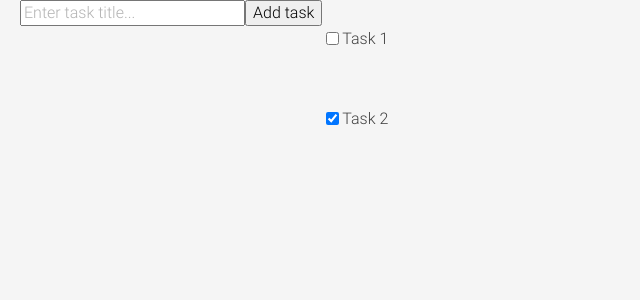
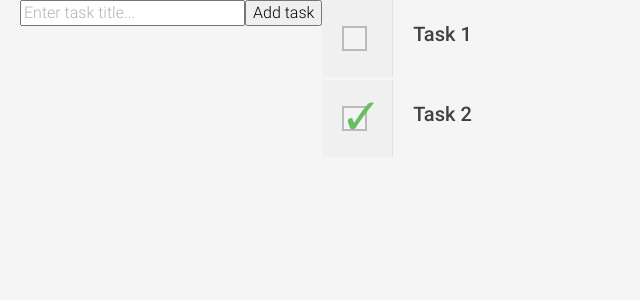
Before and after one commit to farooqam/pakt-ng-components, an Angular app in the folder starter-app/: page /tasks in a window 1280 px wide. Shown: the top 300 px of the page, without its empty margins (0-640 px from the left). Built offline with nearby package versions, Linux system fonts and the light colour scheme; a web font is replaced by a local one.

Commit message:
custom checkbox component

```diff
--- /dev/null
+++ b/starter-app/src/app/shared/ui/components/checkbox/checkbox.component.html
@@ -0,0 +1,4 @@
+<label class="label">
+  <input type="checkbox" class="input" [checked]="checked" (change)="check($event.target.checked)">
+  <span class="text">{{label}}</span>
+</label>
--- /dev/null
+++ b/starter-app/src/app/shared/ui/components/checkbox/checkbox.component.ts
@@ -0,0 +1,16 @@
+import { Component, ViewEncapsulation, Output, EventEmitter, Input } from '@angular/core';
+
+@Component({
+  selector: 'mac-checkbox',
+  templateUrl: './checkbox.component.html',
+  encapsulation: ViewEncapsulation.None
+})
+export class CheckboxComponent {
+  @Input() label: string;
+  @Input() checked: boolean;
+  @Output() changed = new EventEmitter<boolean>();
+
+  check(checked: boolean) {
+    this.changed.emit(checked);
+  }
+}
--- a/starter-app/src/app/tasks/components/task/task.component.html
+++ b/starter-app/src/app/tasks/components/task/task.component.html
@@ -1,2 +1,2 @@
-<input type="checkbox" [checked]="task.done">
-<div>{{task.title}}</div>
+<mac-checkbox [checked]="task.done" (changed)="task.done = $event"></mac-checkbox>
+<div class="title">{{task.title}}</div>
--- a/starter-app/src/app/tasks/tasks.module.ts
+++ b/starter-app/src/app/tasks/tasks.module.ts
@@ -5,10 +5,11 @@ import { TasksRoutingModule } from './tasks-routing.module';
 import { TaskListComponent } from './components/task-list/task-list.component';
 import { TaskComponent } from './components/task/task.component';
 import { EnterTaskComponent } from './components/enter-task/enter-task.component';
+import { CheckboxComponent } from '../shared/ui/components/checkbox/checkbox.component';
 
 
 @NgModule({
-  declarations: [TaskListComponent, TaskComponent, EnterTaskComponent],
+  declarations: [TaskListComponent, TaskComponent, EnterTaskComponent, CheckboxComponent],
   imports: [
     CommonModule,
     TasksRoutingModule
```
Also changed, not shown: starter-app/src/app/shared/ui/components/checkbox/checkbox.component.css (added), 1 other file (tests, documents, lock files or other folders).
